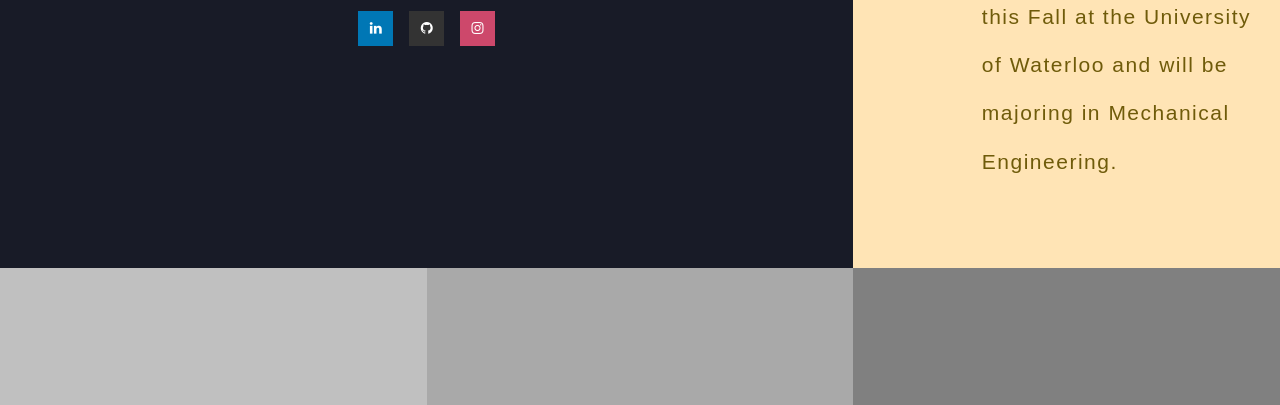
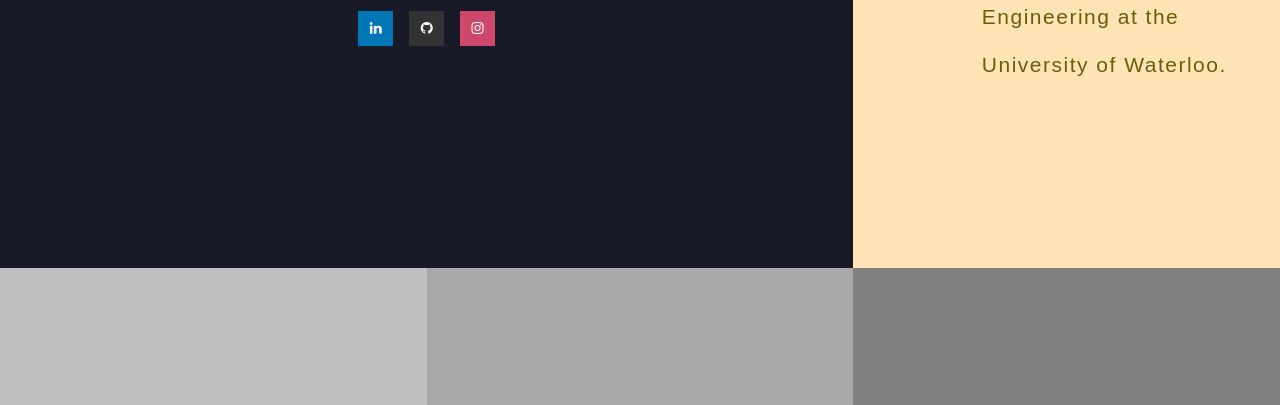
Before and after one commit to annawei21/annawei21.github.io, a plain HTML site: page index.html in a window 1280 px wide. Shown: the part 282-687 px from the top of the page. Drawn offline with Linux system fonts and the light colour scheme.

Commit message:
bio update

```diff
--- a/index.html
+++ b/index.html
@@ -75,8 +75,7 @@ License URL: http://creativecommons.org/licenses/by/3.0/
 							</div>
 							<div class="text-w3l">
 								<h4>Hey there!</h4>
-								<p style="font-weight:100!important">I'm Anna. I'm entering my first year of studies this Fall at the
-									University of Waterloo and will be majoring in Mechanical Engineering.</p>
+								<p style="font-weight:100!important">I'm Anna. I'm currently studying Mechanical Engineering at the University of Waterloo.</p>
 							</div>
 							<div class="clearfix"> </div>
 						</div>
```
